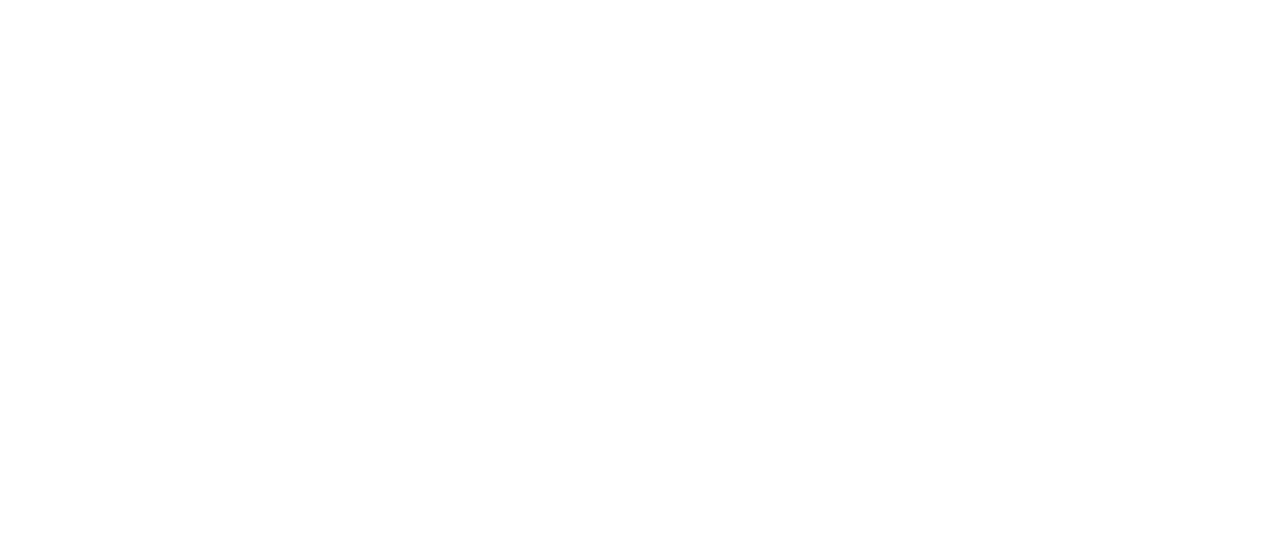
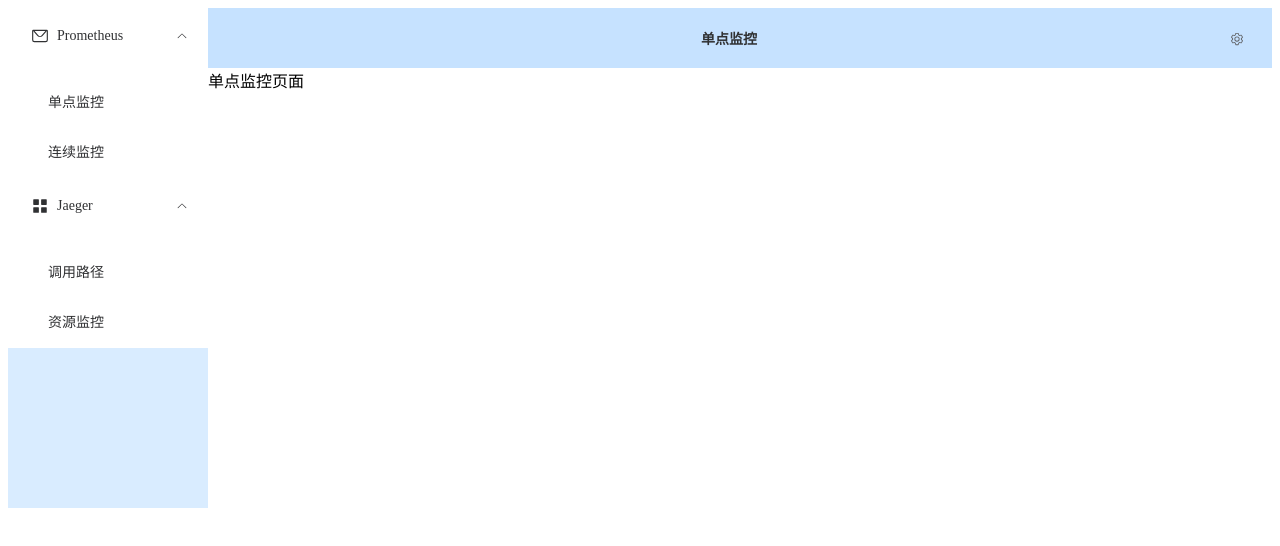
Before and after one commit to Mounin/graduation_project_vue, a Vue app: page / in a window 1280 px wide. Shown: the top 546 px of the page. Built offline with nearby package versions, Linux system fonts and the light colour scheme.

Commit message:
添加四个组件，实现左侧路由点击跳转

```diff
--- a/package.json
+++ b/package.json
@@ -11,6 +11,7 @@
     "lint": "eslint . --ext .vue,.js,.jsx,.cjs,.mjs,.ts,.tsx,.cts,.mts --fix --ignore-path .gitignore"
   },
   "dependencies": {
+    "@element-plus/icons-vue": "^2.0.10",
     "element-plus": "^2.2.32",
     "vue": "^3.2.47",
     "vue-router": "^4.1.6"
--- /dev/null
+++ b/src/components/ContinuousMonitor.vue
@@ -0,0 +1,11 @@
+<!-- 连续监控页面 -->
+<template>
+  连续监控页面
+</template>
+
+<script>
+</script>
+
+<style scoped>
+
+</style>
--- /dev/null
+++ b/src/components/DrawPath.vue
@@ -0,0 +1,11 @@
+<!-- 绘制路径页面 -->
+<template>
+  绘制路径页面
+</template>
+
+<script>
+</script>
+
+<style scoped>
+
+</style>
--- /dev/null
+++ b/src/components/ResourceMonitor.vue
@@ -0,0 +1,11 @@
+<!-- 资源监控页面 -->
+<template>
+  资源监控页面
+</template>
+
+<script>
+</script>
+
+<style scoped>
+
+</style>
--- /dev/null
+++ b/src/components/SinglePointMonitor.vue
@@ -0,0 +1,11 @@
+<!-- 单点监控页面 -->
+<template>
+  单点监控页面
+</template>
+
+<script>
+</script>
+
+<style scoped>
+
+</style>
--- a/src/views/IndexView.vue
+++ b/src/views/IndexView.vue
@@ -1,13 +1,145 @@
 <template>
-  <div id="index">
+  <el-container class="layout-container-demo" style="height: 500px">
+    <el-aside width="200px">
+      <el-scrollbar>
+        <el-menu :default-openeds="['1', '2']">
+          <!-- Prometheus选项 --->
+          <el-sub-menu index="1">
+            <template #title>
+              <el-icon><message /></el-icon>Prometheus
+            </template>
+            <el-menu-item-group>
+              <el-menu-item index="1-1" @click="singlePointMonitor">单点监控</el-menu-item>
+              <el-menu-item index="1-2" @click="continuousMonitor">连续监控</el-menu-item>
+            </el-menu-item-group>
+          </el-sub-menu>
+          <!-- Jaeger选项 --->
+          <el-sub-menu index="2">
+            <template #title>
+              <el-icon><icon-menu /></el-icon>Jaeger
+            </template>
+            <el-menu-item-group>
+              <el-menu-item index="2-1" @click="drawPath">调用路径</el-menu-item>
+              <el-menu-item index="2-2" @click="resourceMonitor">资源监控</el-menu-item>
+            </el-menu-item-group>
+          </el-sub-menu>
+        </el-menu>
+      </el-scrollbar>
+    </el-aside>
+    <!-- 设置 --->
+    <el-container>
+      <el-header style="text-align: right; font-size: 12px">
+        <div class="headerContent">
+          <!-- 标题内容 -->
+          <h1 v-if="showContent === 'singlePointMonitor'">单点监控</h1>
+          <h1 v-else-if="showContent === 'continuousMonitor'">连续监控</h1>
+          <h1 v-else-if="showContent === 'drawPath'">调用路径</h1>
+          <h1 v-else-if="showContent === 'resourceMonitor'">资源监控</h1>
+        </div>
+        <div class="toolbar">
+          <el-dropdown>
+            <el-icon style="margin-right: 8px; margin-top: 1px"
+            ><setting
+            /></el-icon>
+            <template #dropdown>
+              <el-dropdown-menu>
+                <el-dropdown-item>View</el-dropdown-item>
+                <el-dropdown-item>Add</el-dropdown-item>
+                <el-dropdown-item>Delete</el-dropdown-item>
+              </el-dropdown-menu>
+            </template>
+          </el-dropdown>
+          <!-- 用户名 -->
+<!--          <span>user</span>-->
+        </div>
+      </el-header>
 
-  </div>
+      <el-main>
+        <el-scrollbar>
+          <!-- 显示内容 -->
+          <!-- 单点监控 -->
+          <div class="singlePoint" v-if="showContent === 'singlePointMonitor'">
+            <SinglePointMonitor />
+          </div>
+          <!-- 连续监控 -->
+          <div class="continuity" v-else-if="showContent === 'continuousMonitor'">
+            <ContinuousMonitor />
+          </div>
+          <!-- 调用路径 -->
+          <div class="singlePoint" v-else-if="showContent === 'drawPath'">
+            <DrawPath />
+          </div>
+          <!-- 资源监控 -->
+          <div class="continuity" v-else-if="showContent === 'resourceMonitor'">
+            <ResourceMonitor />
+          </div>
+        </el-scrollbar>
+      </el-main>
+    </el-container>
+  </el-container>
 </template>
 
-<script>
+<script lang="ts" setup>
+import { ref } from 'vue'
+import { Menu as IconMenu, Message, Setting } from '@element-plus/icons-vue'
+import SinglePointMonitor from '../components/SinglePointMonitor.vue'
+import ContinuousMonitor from '../components/continuousMonitor.vue'
+import DrawPath from '../components/DrawPath.vue'
+import ResourceMonitor from '../components/ResourceMonitor.vue'
 
+// 表格数据
+const item = {
+  date: '2016-05-02',
+  name: 'Tom',
+  address: 'No. 189, Grove St, Los Angeles',
+}
+const tableData = ref(Array.from({ length: 20 }).fill(item))
+
+// 侧边栏选项卡
+let showContent = ref("singlePointMonitor")
+function singlePointMonitor() {
+  showContent.value = "singlePointMonitor";
+}
+function continuousMonitor() {
+  showContent.value = "continuousMonitor";
+}
+function drawPath() {
+  showContent.value = "drawPath";
+}
+function resourceMonitor() {
+  showContent.value = "resourceMonitor";
+}
 </script>
 
 <style scoped>
+.layout-container-demo .el-header {
+  position: relative;
+  background-color: var(--el-color-primary-light-7);
+  color: var(--el-text-color-primary);
+  display: inline-flex;
+}
+.layout-container-demo .el-aside {
+  color: var(--el-text-color-primary);
+  background: var(--el-color-primary-light-8);
+}
+.layout-container-demo .el-menu {
+  border-right: none;
+}
+.layout-container-demo .el-main {
+  padding: 0;
+}
+.layout-container-demo .toolbar {
+  display: inline-flex;
+  align-items: center;
+  justify-content: center;
+  height: 100%;
+  right: 20px;
+}
 
+.headerContent {
+  width: 100%;
+  display: flex;
+  align-items: center;
+  justify-content: center;
+}
 </style>
```
Also changed, not shown: components.d.ts (+20 -0 lines), src/App.vue (+1 -8 lines), 1 other file (tests, documents, lock files or other folders).
